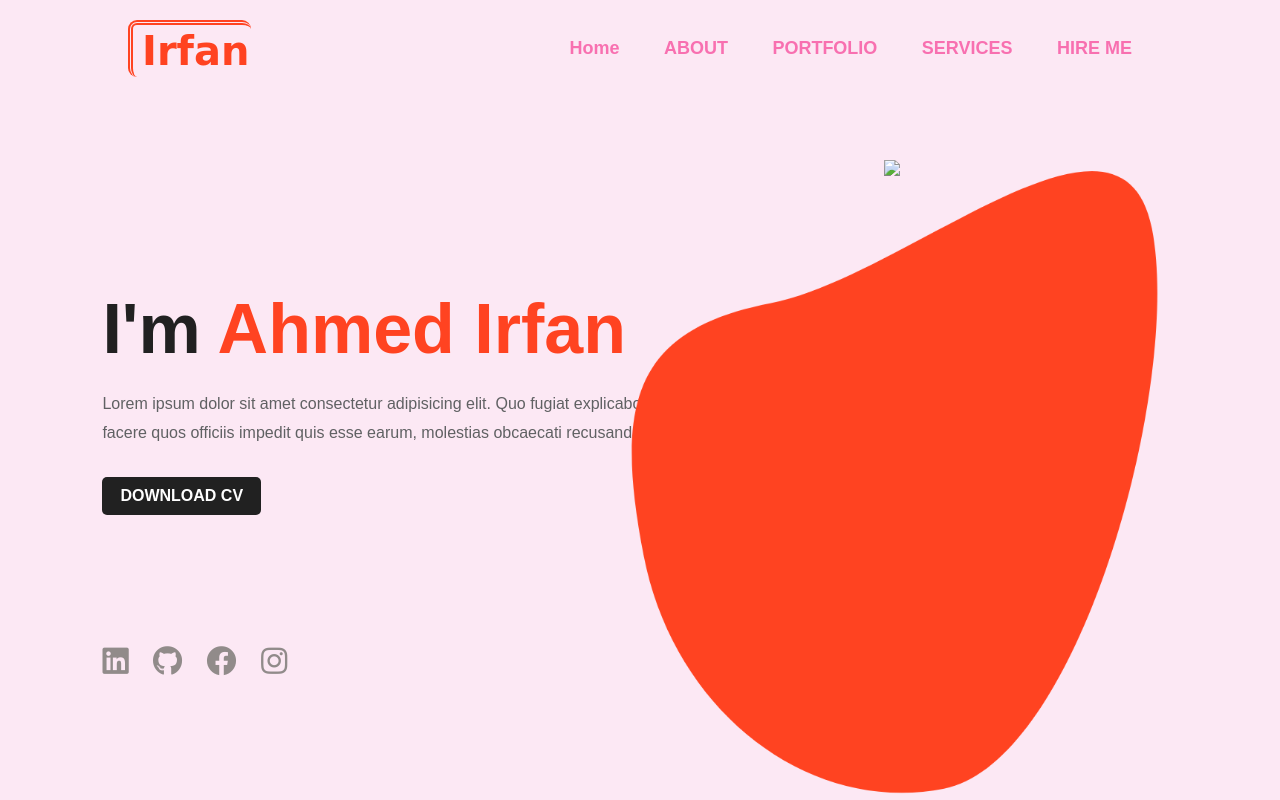
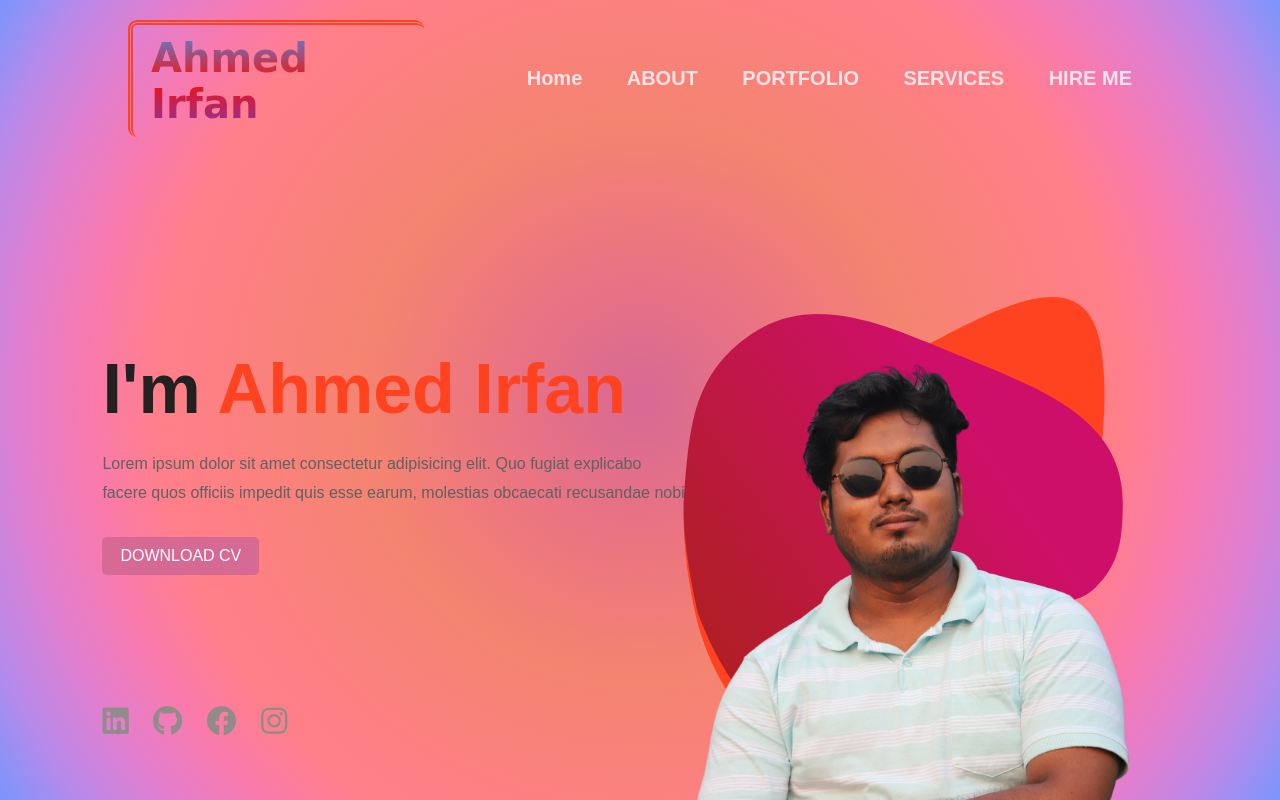
Before and after one commit to Irfanbd/PortFolio_Irfan, a plain HTML site: page index.html in a window 1280 px wide. Drawn offline with Linux system fonts and the light colour scheme; files whose address does not match are found by name.

Commit message:
Update 2.0

```diff
--- a/index.html
+++ b/index.html
@@ -14,7 +14,7 @@
 <body>
     <div class="hero">
         <nav>
-            <h1 class="logo">Irfan</h1>
+            <h1 class="logo">Ahmed Irfan</h1>
             <ul>
                 <li><a href="">Home</a></li>
                 <li><a href="">ABOUT</a></li>
@@ -27,11 +27,12 @@
             <h1>I'm <span> Ahmed Irfan</span> </h1>
             <p>Lorem ipsum dolor sit amet consectetur adipisicing elit. Quo fugiat explicabo <br> facere quos officiis
                 impedit quis esse earum, molestias obcaecati recusandae nobis in, nulla distinctio.</p>
-            <a href="" class="cv">DOWNLOAD CV</a>
+            <a href="">DOWNLOAD CV</a>
         </div>
         <div class="img-box">
             <img src="image/pattern.png" class="back-img">
-            <img src="image/girl.png" class="main-img">
+            <img src="image/bgred-1.svg" class="back-img">
+            <img src="image/1.png" class="main-img">
         </div>
         <div class="social-links">
             <a href=""><i class="fab fa-linkedin"></i></a>
--- a/style.css
+++ b/style.css
@@ -5,7 +5,7 @@
 .hero{
         height: 100vh;
         width: 100%;
-        background: #fad8ec96;
+        background:radial-gradient(circle, #d66a94, #e16e8b, #ea7482, #f07b79, #f48470, #f88278, #fc8081, #ff7f8a, #f97aac, #e27ece, #b989ea, #7996fd);
         font-family: sans-serif;
         position: relative;
     }
@@ -18,13 +18,15 @@
         justify-content: space-between;
     }
     .logo{
-        width: 100px;
+        width: 255px;
         cursor: pointer;
         font-family: cursive;
         font-size: 40px;
-        padding: 3px 9px;
+        padding: 10px 18px;
         border: 5px double #ff4321;
-        color: #ff4321;
+        background: -webkit-linear-gradient(rgb(64, 149, 245), rgb(245, 17, 17), rgb(122, 57, 184));
+       -webkit-background-clip: text;
+       -webkit-text-fill-color: transparent;
         border-right-style: none;
         border-bottom-style: none;
         border-radius: 9px;
@@ -44,8 +46,8 @@
     }
     nav ul li a{
         text-decoration: none;
-        color:#f761a7e3 ;
-        font-size: 18px;
+        color:#faeff4e3 ;
+        font-size: 20px;
         font-weight: 600;
         transition: .5s;
     }
@@ -74,23 +76,21 @@
        line-height: 29px;
 
    }
-   .cv{
-       background: #212121;
+   .info a{
+    background:(#212121);
     padding: 10px 18px;
     text-decoration: none;
-       color: #fff;
     display: inline-block;
     margin: 30px 0;
     border-radius: 5px;
-       font-weight: 600;
-       transition: .5s;
+    color: #fff;
+    background: #d66a94;
+
 }
-   .cv:hover{
-       color: #ff4321;
-       background: #ffffff;
-       font-family: cursive;
-       font-size: 20px;
-       transform: scale(1) rotate(16deg);
+.info a:hover{
+ transform: scale(2) rotate(0deg);
+
+
 }
    .img-box{
        width: 45%;
@@ -100,7 +100,7 @@
        right: 100px;
    }
    .img-box img{
-       height: 100%;
+       height: 80%;
        position: absolute;
        left: 50%;
        bottom: 0;
@@ -108,9 +108,11 @@
        transition: bottom 1s,left 1s;
 
    }
+
    .img-box:hover .back-img{
        bottom: 40px;
    }
+
    .img-box:hover .main-img{
        left: 54%;
    }
```
Also changed, not shown: image/1.png (renamed from img/1.png), image/bgred-1.svg (renamed from img/bgred-1.svg), image/pattern.png (renamed from img/pattern.png). Lines whose indentation alone changed are shown as unchanged.
